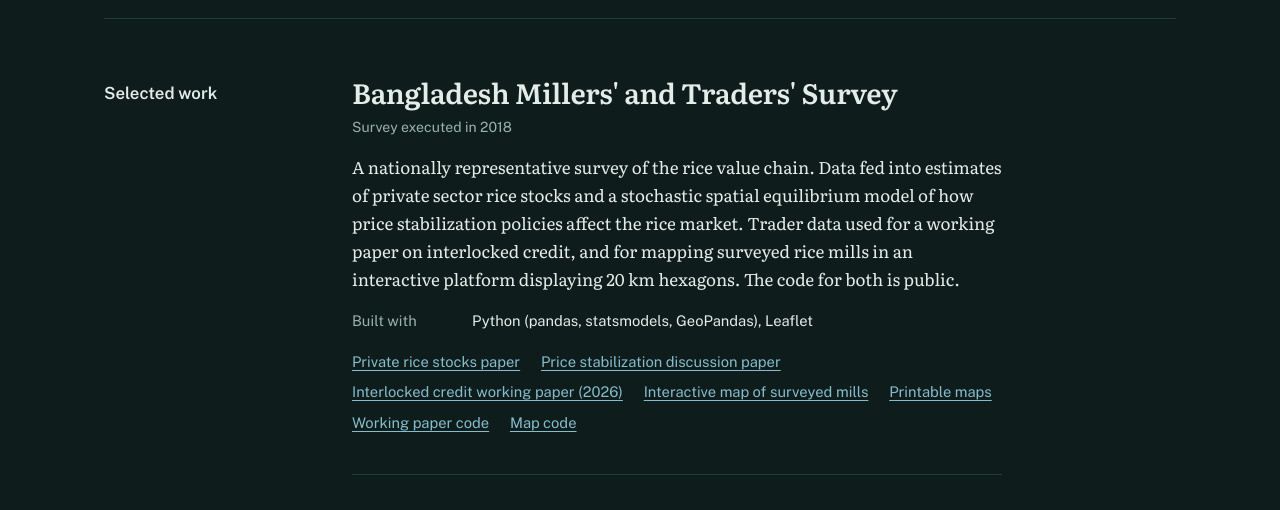
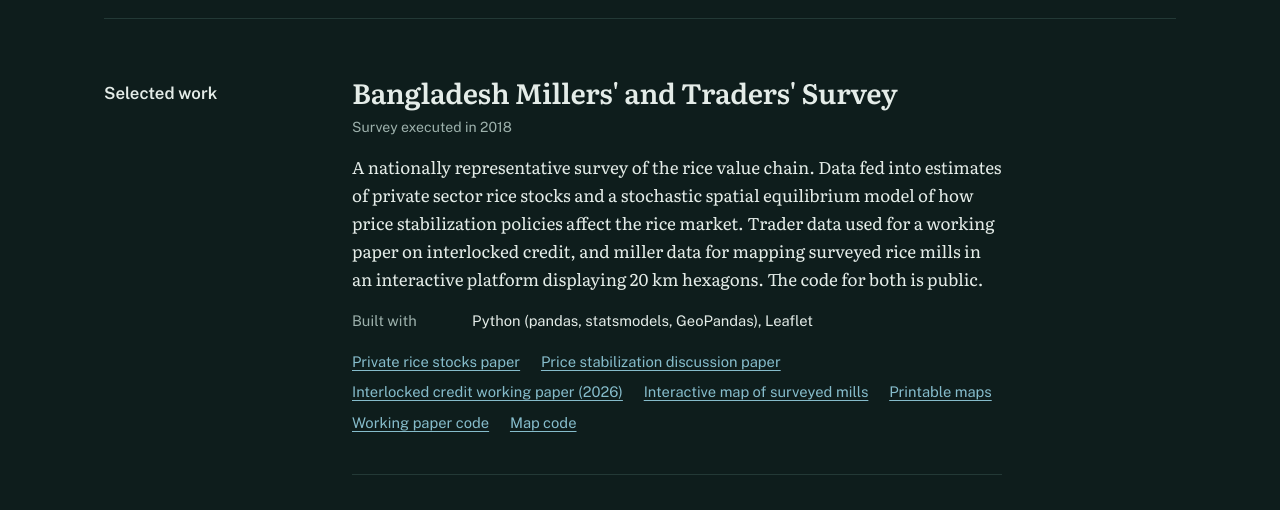
Before and after one commit to razin-kabir/razin-kabir.github.io, a plain HTML site: page index.html in a window 1280 px wide. Shown: the part 575-1085 px from the top of the page. Drawn offline with nearby package versions, Linux system fonts and the light colour scheme.

Commit message:
MATS blurb: the mill map uses the miller data
Co-Authored-By: Claude Opus 5.5 <noreply@anthropic.com>

```diff
--- a/index.html
+++ b/index.html
@@ -471,7 +471,7 @@
           <article class="project lead-project">
             <h3>Bangladesh Millers' and Traders' Survey</h3>
             <p class="when">Survey executed in 2018</p>
-            <p>A nationally representative survey of the rice value chain. Data fed into estimates of private sector rice stocks and a stochastic spatial equilibrium model of how price stabilization policies affect the rice market. Trader data used for a working paper on interlocked credit, and for mapping surveyed rice mills in an interactive platform displaying 20 km hexagons. The code for both is public.</p>
+            <p>A nationally representative survey of the rice value chain. Data fed into estimates of private sector rice stocks and a stochastic spatial equilibrium model of how price stabilization policies affect the rice market. Trader data used for a working paper on interlocked credit, and miller data for mapping surveyed rice mills in an interactive platform displaying 20 km hexagons. The code for both is public.</p>
             <dl class="facts">
               <dt>Built with</dt><dd>Python (pandas, statsmodels, GeoPandas), Leaflet</dd>
             </dl>
```
